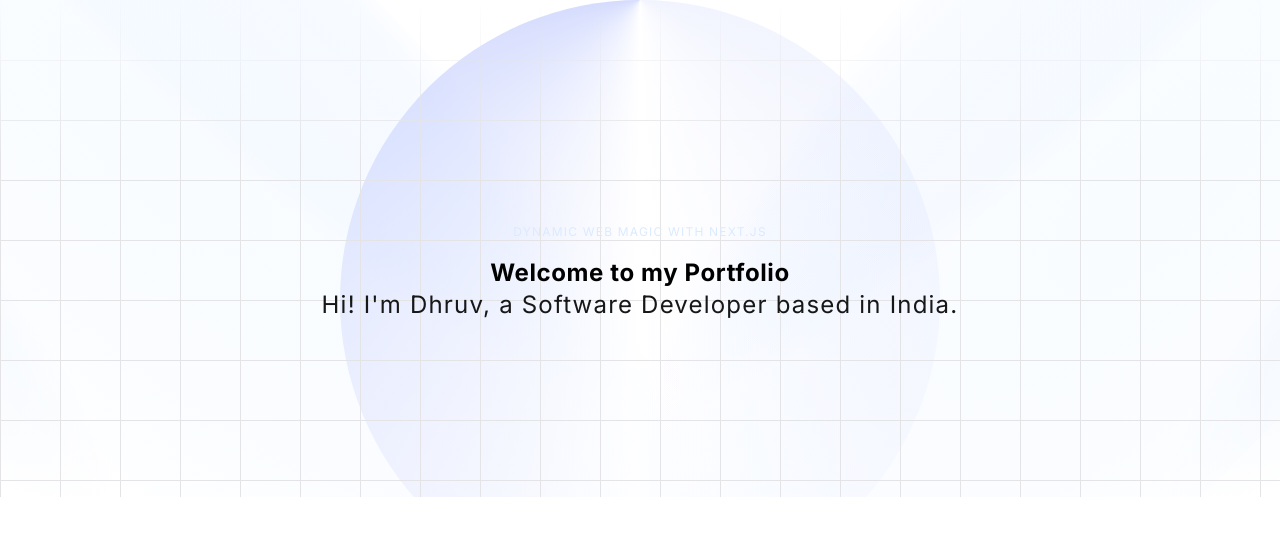
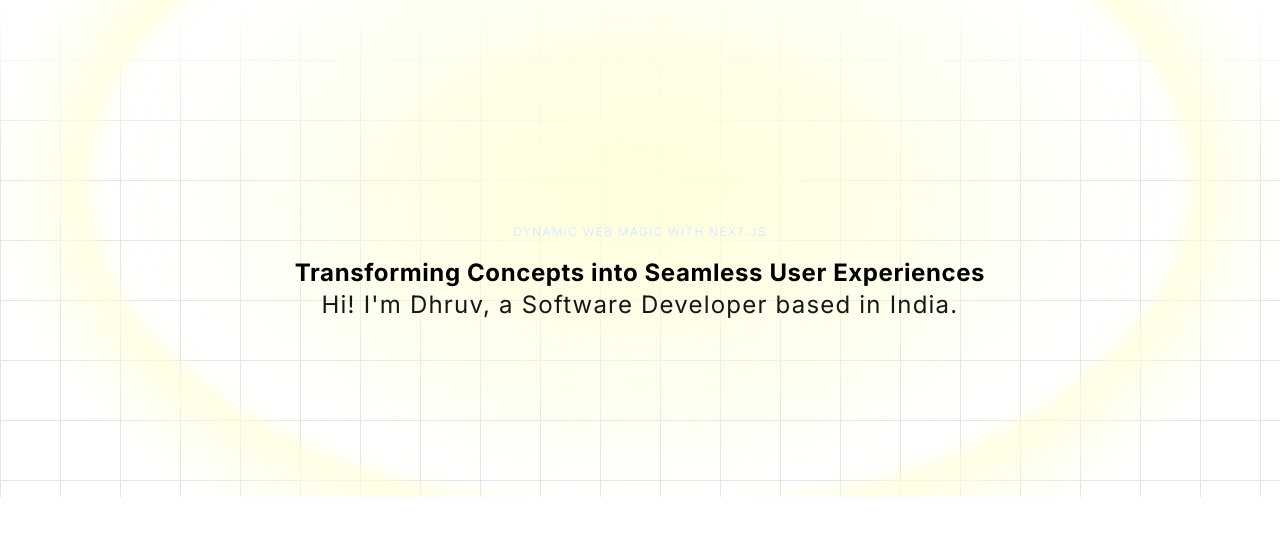
Before and after one commit to dhruvsoni-2001/Portfolio, a Next.js app: page / in a window 1280 px wide. Shown: the top 536 px of the page. Built offline with nearby package versions, Linux system fonts and the light colour scheme.

Commit message:
new Ufo Spotlight.
An amazin UFO in the back ground

```diff
--- a/components/Hero.tsx
+++ b/components/Hero.tsx
@@ -10,10 +10,9 @@ const Hero = () => {
 			 *  Link: https://ui.aceternity.com/components/spotlight
 			 */}
 			<div>
-				<Spotlight
-					conicalGradient="conic-gradient(from 180deg at 50% 0%, #fff 0deg, #a5b4fc 90deg, transparent 360deg)"
-					className="top-0 left-1/2 -translate-x-1/2"
-				/>
+				<Spotlight />
+				<Spotlight />
+				<Spotlight conicSize={1100} conicOpacity={8} />
 			</div>
 
 			{/**
@@ -51,7 +50,10 @@ const Hero = () => {
 					 *
 					 *  change md:text-6xl, add more responsive code
 					 */}
-					 <TextGenerateEffect words="Welcome to my Portfolio" />
+					<TextGenerateEffect
+						words="Transforming Concepts into Seamless User Experiences"
+						className="text-center text-[40px] md:text-5xl lg:text-6xl"
+					/>
 
 					<p className="text-center md:tracking-wider mb-4 text-sm md:text-lg lg:text-2xl">
 						Hi! I&apos;m Dhruv, a Software Developer based in India.
--- a/components/ui/spotlight-new.tsx
+++ b/components/ui/spotlight-new.tsx
@@ -3,10 +3,11 @@ import React from "react";
 import { motion } from "motion/react";
 
 type SpotlightProps = {
+	conicSize?: number; // ⬅️  new
+	conicOpacity?: number; // ⬅️  new
 	gradientFirst?: string;
 	gradientSecond?: string;
 	gradientThird?: string;
-  conicalGradient?: string;
 	translateY?: number;
 	width?: number;
 	height?: number;
@@ -17,133 +18,28 @@ type SpotlightProps = {
 };
 
 export const Spotlight = ({
-  gradientFirst = "radial-gradient(68.54% 68.72% at 55.02% 31.46%, hsla(210, 100%, 85%, .08) 0, hsla(210, 100%, 55%, .02) 50%, hsla(210, 100%, 45%, 0) 80%)",
-  gradientSecond = "radial-gradient(50% 50% at 50% 50%, hsla(210, 100%, 85%, .06) 0, hsla(210, 100%, 55%, .02) 80%, transparent 100%)",
-  gradientThird = "radial-gradient(50% 50% at 50% 50%, hsla(210, 100%, 85%, .04) 0, hsla(210, 100%, 45%, .02) 80%, transparent 100%)",
-  conicalGradient,
-  translateY = -350,
-  width = 560,
-  height = 1380,
-  smallWidth = 240,
-  duration = 7,
-  xOffset = 100,
+	conicSize = 500,
+	conicOpacity = 0.25,
 	className = "",
+	...props
 }: SpotlightProps = {}) => {
 	return (
-    <motion.div
-      initial={{
-        opacity: 0,
-      }}
-      animate={{
-        opacity: 1,
-      }}
-      transition={{
-        duration: 1.5,
-      }}
-      className={`pointer-events-none absolute inset-0 h-full w-full ${className}`}
-    >
-      {conicalGradient && (
+		<div className={`pointer-events-none absolute inset-0 flex items-center justify-center ${className}`}>
 			<div
 				style={{
 					position: "absolute",
-            top: 0,
+					top: "50%",
 					left: "50%",
-            transform: "translateX(-50%)",
-            width: "600px",
-            height: "600px",
-            background: conicalGradient,
-            opacity: 0.5,
+					transform: "translate(-50%, -60%)", // slightly above center for stage effect
+					width: `${conicSize}px`,
+					height: `${conicSize * 0.6}px`, // elliptical for a more realistic spotlight
+					background: `radial-gradient(ellipse at center, rgba(255,255,220,${conicOpacity}) 0%, rgba(255,255,220,0.08) 60%, rgba(255,255,220,0) 100%)`,
+					filter: "blur(8px)",
 					borderRadius: "50%",
-            pointerEvents: "none",
-            zIndex: 50,
+					boxShadow: `0 0 80px 40px rgba(255,255,220,${conicOpacity * 0.7})`,
+					zIndex: 1,
 				}}
 			/>
-      )}
-      <motion.div
-        animate={{
-          x: [0, xOffset, 0],
-        }}
-        transition={{
-          duration,
-          repeat: Infinity,
-          repeatType: "reverse",
-          ease: "easeInOut",
-        }}
-        className="absolute top-0 left-0 w-screen h-screen z-40 pointer-events-none"
-      >
-        <div
-          style={{
-            transform: `translateY(${translateY}px) rotate(-45deg)`,
-            background: gradientFirst,
-            width: `${width}px`,
-            height: `${height}px`,
-          }}
-          className={`absolute top-0 left-0`}
-        />
-
-        <div
-          style={{
-            transform: "rotate(-45deg) translate(5%, -50%)",
-            background: gradientSecond,
-            width: `${smallWidth}px`,
-            height: `${height}px`,
-          }}
-          className={`absolute top-0 left-0 origin-top-left`}
-        />
-
-        <div
-          style={{
-            transform: "rotate(-45deg) translate(-180%, -70%)",
-            background: gradientThird,
-            width: `${smallWidth}px`,
-            height: `${height}px`,
-          }}
-          className={`absolute top-0 left-0 origin-top-left`}
-        />
-      </motion.div>
-
-      <motion.div
-        animate={{
-          x: [0, -xOffset, 0],
-        }}
-        transition={{
-          duration,
-          repeat: Infinity,
-          repeatType: "reverse",
-          ease: "easeInOut",
-        }}
-        className="absolute top-0 right-0 w-screen h-screen z-40 pointer-events-none"
-      >
-        <div
-          style={{
-            transform: `translateY(${translateY}px) rotate(45deg)`,
-            background: gradientFirst,
-            width: `${width}px`,
-            height: `${height}px`,
-          }}
-          className={`absolute top-0 right-0`}
-        />
-
-        <div
-          style={{
-            transform: "rotate(45deg) translate(-5%, -50%)",
-            background: gradientSecond,
-            width: `${smallWidth}px`,
-            height: `${height}px`,
-          }}
-          className={`absolute top-0 right-0 origin-top-right`}
-        />
-
-        <div
-          style={{
-            transform: "rotate(45deg) translate(180%, -70%)",
-            background: gradientThird,
-            width: `${smallWidth}px`,
-            height: `${height}px`,
-          }}
-          className={`absolute top-0 right-0 origin-top-right`}
-        />
-      </motion.div>
-    </motion.div>
+		</div>
 	);
 };
```
Lines whose indentation alone changed are shown as unchanged.
